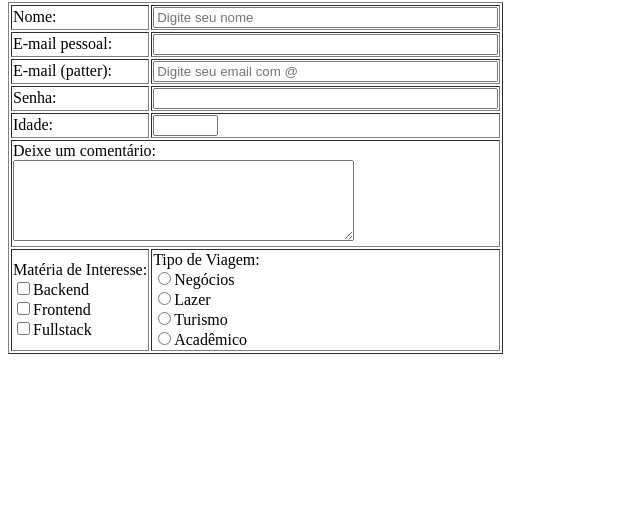
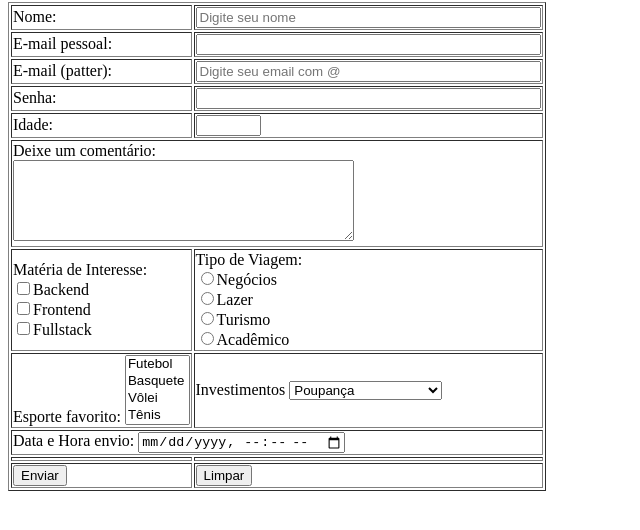
Before and after one commit to KPivetta/CC1N-CSW-26, a plain HTML site: page Aula 9/index.html in a window 1280 px wide. Shown: the part 78-608 px from the top of the page, without its empty margins (0-640 px from the left). Drawn offline with Linux system fonts and the light colour scheme.

Commit message:
Update index.html

```diff
--- a/Aula 9/index.html
+++ b/Aula 9/index.html
@@ -67,15 +67,64 @@
                     <input type="radio" id="opçao" name="opçao" value="acadêmico">Acadêmico
                     <br>
                 </td>
+            </tr>
+            <td>
+                    <label for="">Esporte favorito:</label>
+                    <select name="esportes" id="esportes" size="4">
+                        <option value="futebol">Futebol</option>
+                        <option value="Basquete">Basquete</option>
+                        <option value="vôlei">Vôlei</option>
+                        <option value="tênis">Tênis</option>
+                        <option value="">Selecione</option>
+                    </select>
+                </td>
+                <td>
+                    <label for="">Investimentos</label>
+                    <select name="investimentos" id="investimentos" size="1">
 
+                        <optgroup label="Alto Risco">
+                            <option value="investimento_1">Poupança</option>
+                            <option value="investimento_2">CDB</option>
+                            <option value="investimento_3">Tesouro Direto</option>
+                        </optgroup>
 
+                        <optgroup label="Médio Risco">
+                            <option value="investimento_4">Fundos Imobiliários</option>
+                            <option value="investimento_5">CDI</option>
+                            <option value="investimento_6">Debêntures</option>
+                        </optgroup>
+
+                        <optgroup label="Baixo Risco">
+                            <option value="investimento_7">Criptomoedas</option>
+                            <option value="investimento_8">Ações</option>
+                        </optgroup>
+                    </select>
+                </td>
+            </tr>
+            <tr>
+                <td colspan="2">Data e Hora envio:
+                    <input type="datetime-local" name="dtl" id="dtl">
+                </td>
+            </tr>
+            <tr>
+                <td>
+
+                </td>
+                <td>
+
+                </td>
+            </tr>
+            <tr>
+                <td>
+                    <input type="submit" value="Enviar">
+                </td>
+                <td>
+                    <input type="reset" value="Limpar">
+                </td>
             </tr>
         </tbody>
-
     </table>
     </form>
 
-
-
 </body>
 </html>
```
